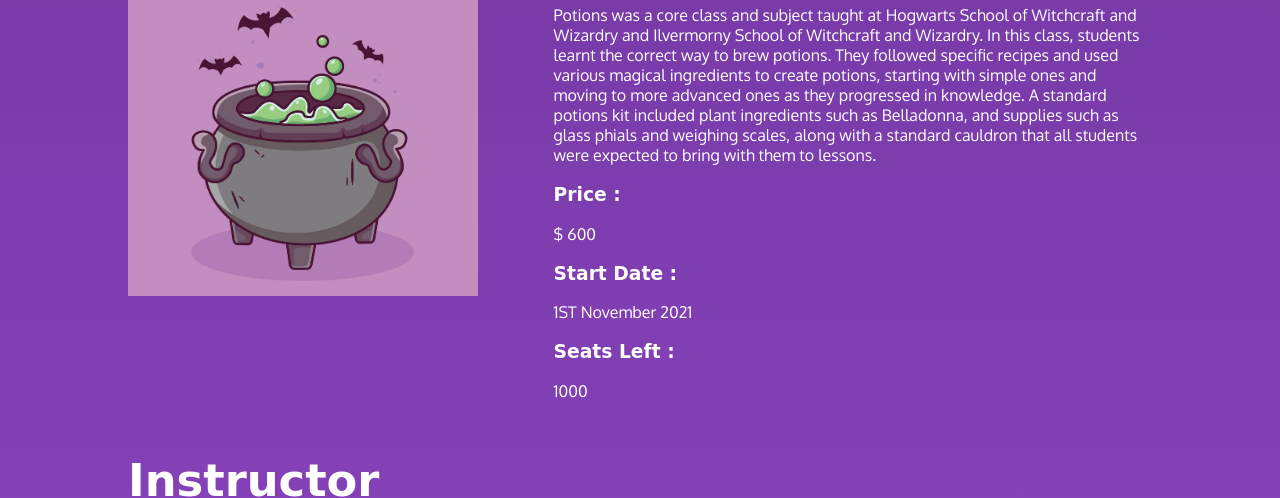
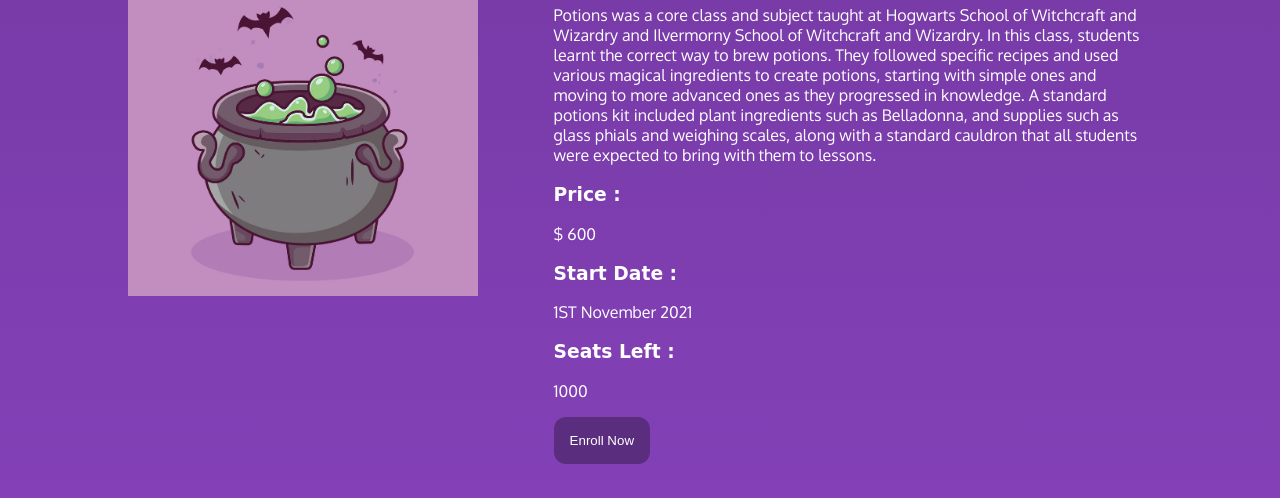
Before and after one commit to shuvra-matrix/Hogwarts-Project, a plain HTML site: page course.html in a window 1280 px wide. Shown: the part 253-751 px from the top of the page. Drawn offline with Linux system fonts and the light colour scheme; a web font is replaced by a local one.

Commit message:
add button

```diff
--- a/course.html
+++ b/course.html
@@ -38,6 +38,7 @@
             <p>1ST November 2021 </p>
             <h3>Seats Left :</h3>
             <p>1000</p>
+            <button type="submit">Enroll Now</button>
         </div>
 
     </div>
--- a/style/style.css
+++ b/style/style.css
@@ -166,6 +166,19 @@ h2 , h3 ,p {color: white;}
     }
 }
 
+
+button{
+    padding: 1rem;
+    border-radius: 12px;
+    background: #5b2d7e;
+    color: white;
+    border: 0px;
+}
+
+button:hover{
+    background: rgb(63, 63, 170);
+}
+
 @media only screen and (max-width: 500px) {
 .course_des{
     padding-top: 0px;
```
